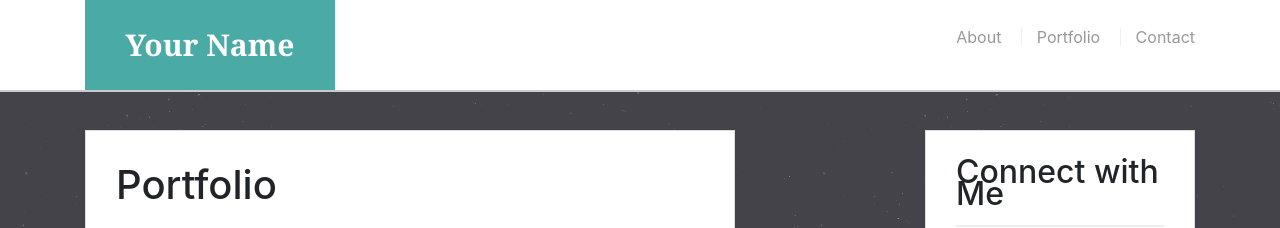
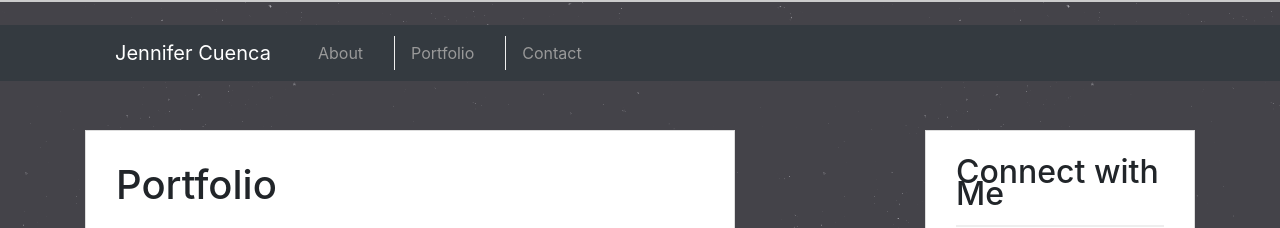
Before and after one commit to jenncuenca/Bootstrap-Portfolio, a plain HTML site: page portfolio.html in a window 1280 px wide. Shown: the top 228 px of the page. Drawn offline with nearby package versions, Linux system fonts and the light colour scheme.

Commit message:
added responsive bootstrap navigation bar

```diff
--- a/portfolio.html
+++ b/portfolio.html
@@ -1,3 +1,4 @@
+<!-- BOOTSTRAP PORTFOLIO HOMEWORK -->
 <!doctype html>
 <html lang="en-us">
 
@@ -17,18 +18,26 @@
 </head>
 
 <body>
+    <!-- NAME + NAVIGATION -->
+    <header id="masthead">
+        <nav class="navbar fixed-top navbar-expand-lg navbar-dark bg-dark">
+          <div class="container">
+            <div class="navbar-header">
+              <a class="navbar-brand" href="index.html">Jennifer Cuenca</a>
+            </div>
+            <button class="navbar-toggler" type="button" data-toggle="collapse" data-target="#navbarNav" aria-controls="navbarNav" aria-expanded="false" aria-label="Toggle navigation">
+              <span class="navbar-toggler-icon"></span>
+            </button>
+            <div class="collapse navbar-collapse" id="navbarNav">
+              <a class="nav-item nav-link" href="index.html">About</a>
+              <a class="nav-item nav-link" href="portfolio.html">Portfolio</a>
+              <a class="nav-item nav-link" href="contact.html">Contact</a>
+            </div>
+          </nav>
+        </div>
+      </header>
 
-  <header id="masthead">
-    <div class="container">
-      <a href="index.html" id="logo">Your Name</a>
-      <nav>
-        <a href="index.html">About</a>
-        <a href="portfolio.html">Portfolio</a>
-        <a href="contact.html">Contact</a>
-      </nav>
-    </div>
-  </header>
-
+  <!-- MAIN CONTENT-->
   <div id="main-container" class="container">
     <section class="main-section">
       <h1>Portfolio</h1>
@@ -61,6 +70,7 @@
 
     </section>
 
+    <!-- SOCIAL MEDIA CONNECTIONS -->
     <section class="sidebar">
       <div id="connect">
         <h2>Connect with Me</h2>
@@ -72,10 +82,10 @@
     </section>
   </div>
 
-
+  <!-- FOOTER -->
   <footer>
     <div class="container">
-      Copyright &copy;
+      Copyright &copy; 2018 | Jennifer Cuenca
     </div>
   </footer>
 
```
Also changed, not shown: contact.html (+7 -3 lines), index.html (+19 -8 lines).
